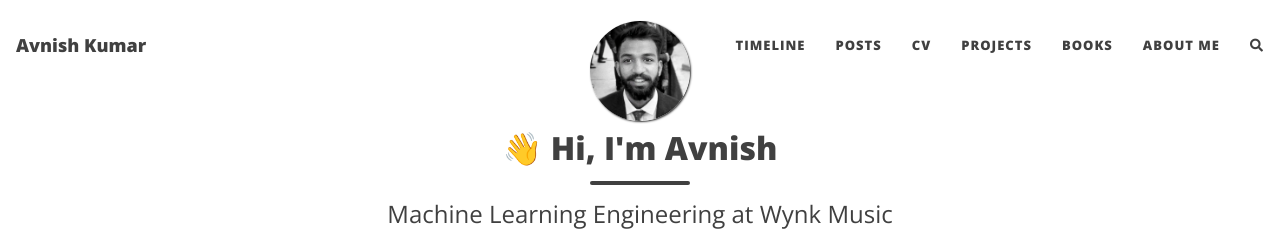
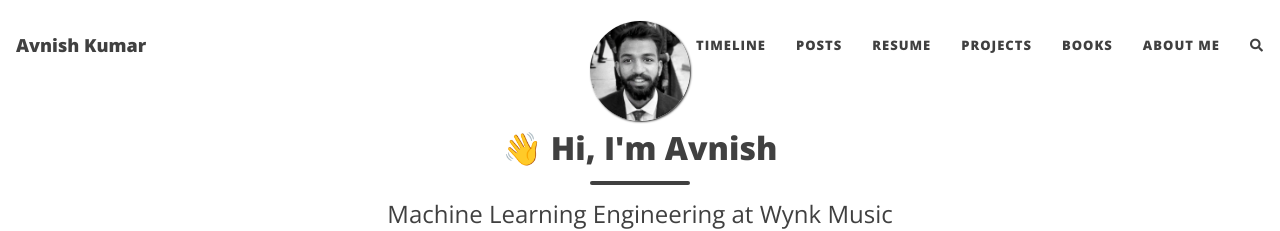
Before and after one commit to kavnish/kavnish.github.io, a Jekyll site: the page built from index.html, in a window 1280 px wide. Shown: the top 231 px of the page. Built offline with Jekyll 4.4.1, drawn with Linux system fonts in a browser that asks for light colours; nearby versions of some CDN libraries; the list of posts is cut into pages by our own code; comment, search, counter and statistics services are not loaded.

Commit message:
update some page names

```diff
--- a/_config.yml
+++ b/_config.yml
@@ -22,7 +22,7 @@ author: Avnish Kumar
 navbar-links:
   Timeline: "/pages/timeline"
   Posts: "/pages/blog"
-  CV: "/cv"
+  Resume: "/resume"
   Projects: "/pages/projects"
   Books: "/pages/book-shelf"
   About Me: "aboutme"
--- a/cv.html
+++ b/resume.html
@@ -1,6 +1,6 @@
 ---
 layout: page
-title: CV
+title: Resume
 use-site-title: true
 full-width: false
 show-avatar: false
```
